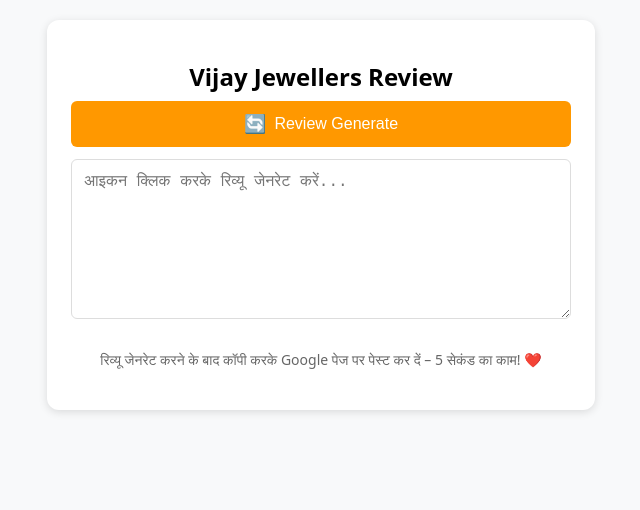
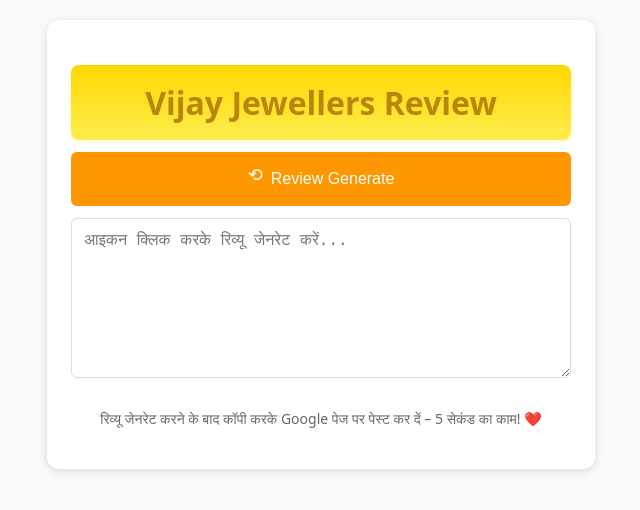
Before and after one commit to maxibuy18/vijay-review-system-2, a plain HTML site: page frontend/index.html in a window 1280 px wide. Shown: the whole page, without its empty margins (319-959 px from the left). Drawn offline with Linux system fonts and the light colour scheme.

Commit message:
Update title styling and button icons in HTML

```diff
--- a/frontend/index.html
+++ b/frontend/index.html
@@ -7,10 +7,11 @@
     <style>
         body {font-family: system-ui; text-align: center; background: #f8f9fa; padding: 8px; margin: 0; box-sizing: border-box;}
         .box {max-width: 600px; margin: auto; background: white; padding: 16px; border-radius: 8px; box-shadow: 0 2px 8px #00000020;}
+        .title {font-size: 28px; margin-bottom: 12px; padding: 12px; background: linear-gradient(#ffd700, #ffed4e); border-radius: 8px; font-weight: bold; color: #b8860b; box-shadow: 0 2px 4px #ffd70030;}
         textarea {width: 100%; height: 150px; padding: 10px; font-size: 16px; border: 1px solid #ddd; border-radius: 6px; margin: 8px 0; resize: vertical; box-sizing: border-box;}
         button {margin: 4px 0; padding: 10px; font-size: 16px; border: none; border-radius: 6px; cursor: pointer; color: white; width: 100%; box-sizing: border-box;}
         .generate {background: #ff9800; display: flex; align-items: center; justify-content: center; gap: 8px;}
-        .generate-icon {font-size: 18px; cursor: pointer; transition: transform 0.2s;}
+        .generate-icon {font-size: 18px; cursor: pointer; transition: transform 0.2s; margin-bottom: 8px;} /* नीचे रखा generate तक */
         .generate-icon:hover {transform: rotate(180deg);}
         .copy {background: #4285f4;}
         .post {background: #34a853; font-size: 17px;}
@@ -19,15 +20,16 @@
         @media (min-width: 768px) {
             body {padding: 20px;}
             .box {padding: 24px; max-width: 500px; border-radius: 12px;}
+            .title {font-size: 32px; padding: 16px;}
             textarea {height: 160px; font-size: 16px; padding: 12px;}
             button {width: 100%; padding: 12px; font-size: 16px; margin: 4px 0;}
             .post {width: 100%; padding: 12px; font-size: 17px;}
             #instruction {font-size: 14px;}
-            h1 {font-size: 24px; margin-bottom: 8px;}
         }
         /* टैबलेट (medium screen) */
         @media (min-width: 481px) and (max-width: 767px) {
             .box {padding: 20px; max-width: 95%;}
+            .title {font-size: 26px;}
             textarea {height: 140px;}
             button {padding: 11px; font-size: 16px;}
             .post {padding: 11px;}
@@ -36,19 +38,19 @@
         @media (max-width: 480px) {
             body {padding: 4px;}
             .box {padding: 12px; margin: 4px; border-radius: 6px; box-shadow: 0 1px 4px #00000020;}
+            .title {font-size: 22px; padding: 10px; margin-bottom: 8px;}
             textarea {height: 100px; font-size: 14px; padding: 8px; margin: 6px 0; border-radius: 4px;}
             button {margin: 2px 0; padding: 8px; font-size: 14px;}
             .post {width: 100%; padding: 10px; font-size: 15px; margin: 4px 0;}
             #instruction {font-size: 12px; margin-top: 6px; padding: 0 4px;}
-            h1 {font-size: 18px; margin-bottom: 6px;}
         }
     </style>
 </head>
 <body>
     <div class="box">
-        <h1>Vijay Jewellers Review</h1>
+        <h1 class="title">Vijay Jewellers Review</h1>
         <button class="generate" id="generate-btn">
-            <span class="generate-icon" onclick="generateReview()">🔄</span>
+            <span class="generate-icon" onclick="generateReview()">⟲</span>
             Review Generate
         </button>
         <textarea id="review-text" readonly placeholder="आइकन क्लिक करके रिव्यू जेनरेट करें..."></textarea>
```
